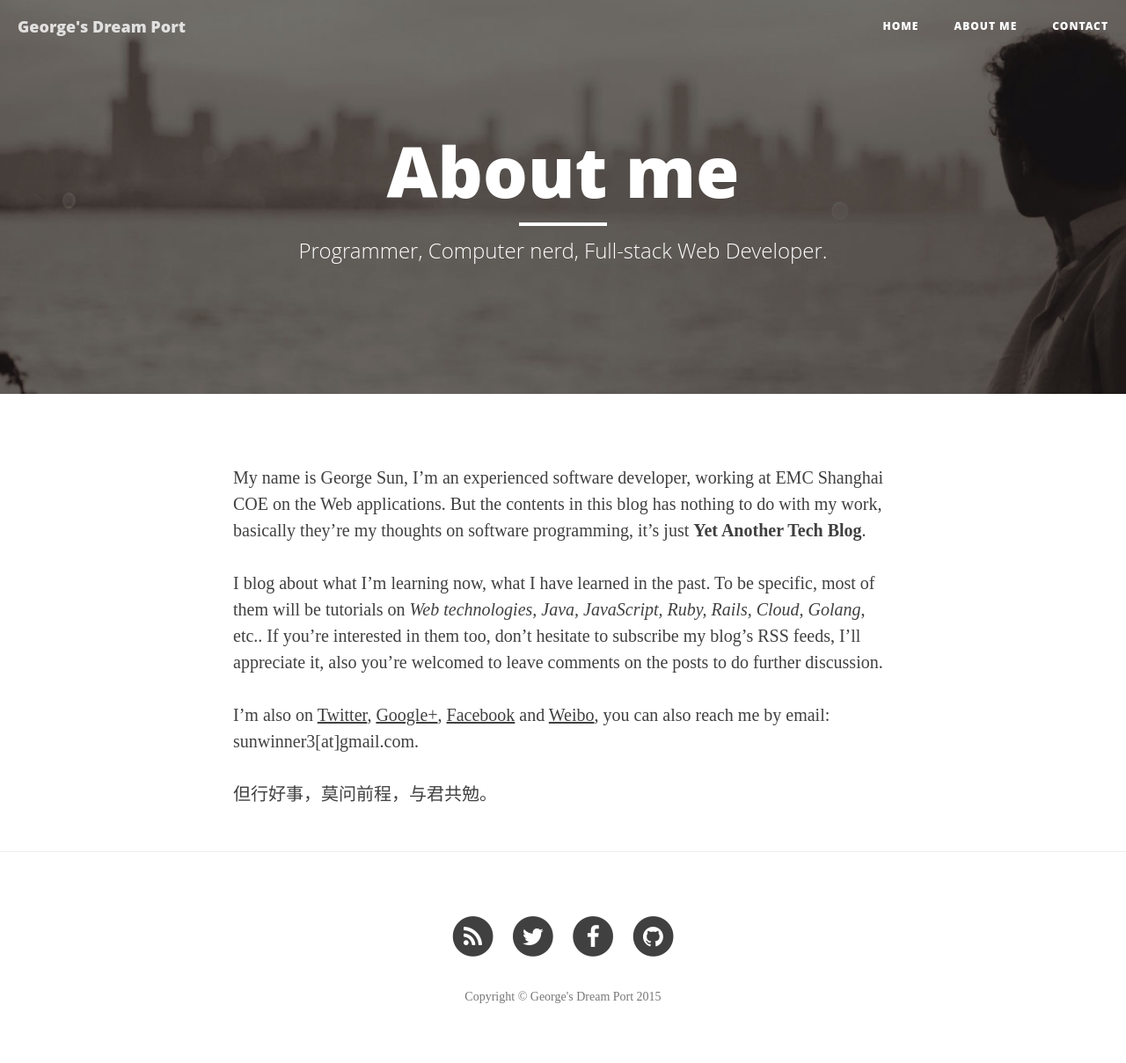
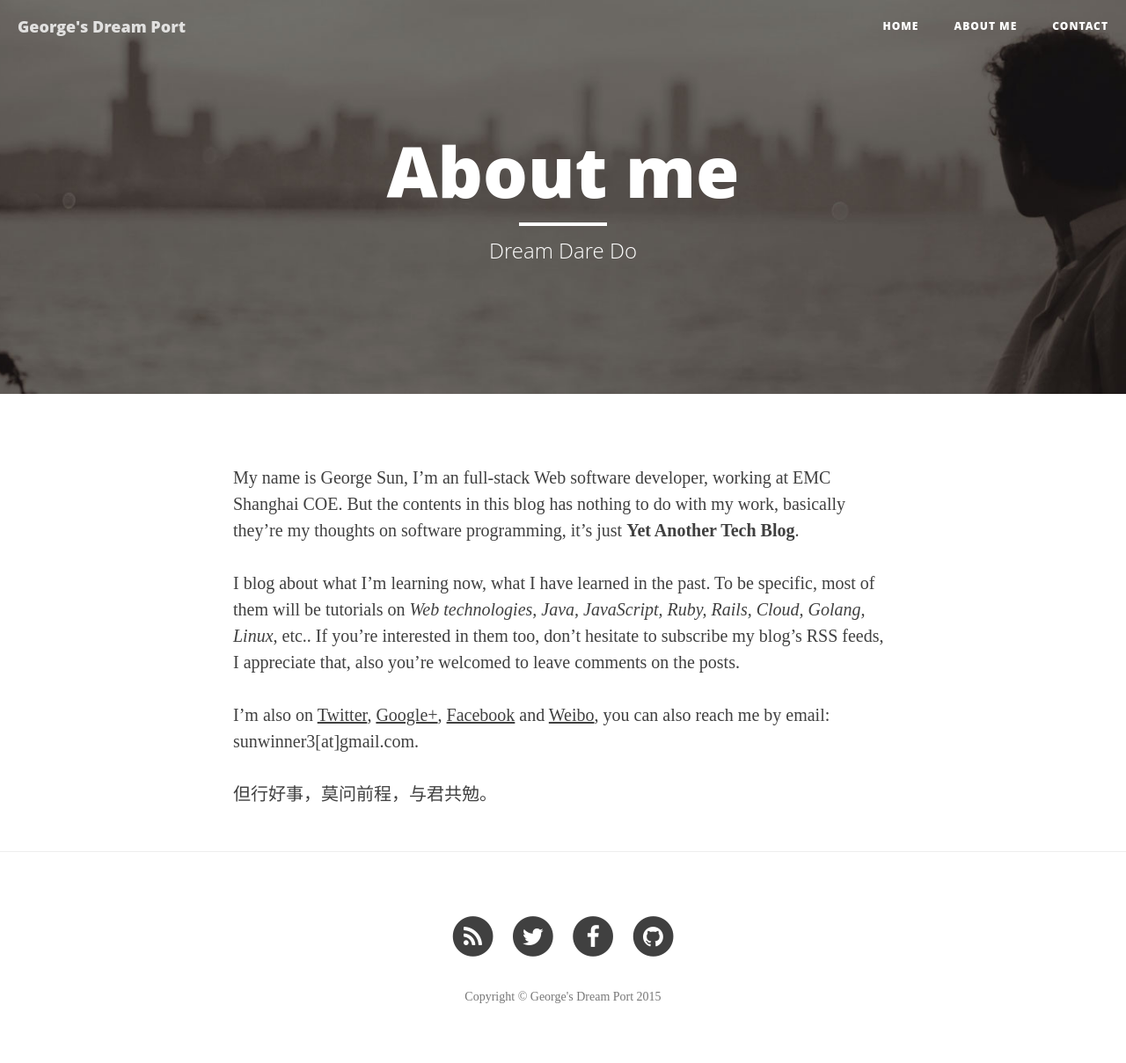
Before and after one commit to puffsun/puffsun.github.io-source, a Jekyll site: the page built from about.markdown, in a window 1280 px wide. Shown: the whole page at 88% size. Built offline with Jekyll 4.4.1, drawn with Linux system fonts in a browser that asks for light colours; nearby versions of some CDN libraries; some web fonts are replaced.

Commit message:
Update about me page.

```diff
--- a/about.markdown
+++ b/about.markdown
@@ -1,13 +1,13 @@
 ---
 layout: page
 title: "About me"
-description: "Programmer, Computer nerd, Full-stack Web Developer."
+description: "Dream Dare Do"
 header-img: "img/about-bg.jpg"
 ---
 
-My name is George Sun, I'm an experienced software developer, working at EMC Shanghai COE on the Web applications. But the contents in this blog has nothing to do with my work, basically they're my thoughts on software programming, it's just **Yet Another Tech Blog**.
+My name is George Sun, I'm an full-stack Web software developer, working at EMC Shanghai COE. But the contents in this blog has nothing to do with my work, basically they're my thoughts on software programming, it's just **Yet Another Tech Blog**.
 
-I blog about what I'm learning now, what I have learned in the past. To be specific, most of them will be tutorials on *Web technologies, Java, JavaScript, Ruby, Rails, Cloud, Golang*, etc.. If you're interested in them too, don't  hesitate to subscribe my blog's RSS feeds, I'll appreciate it, also you're welcomed to leave comments on the posts to do further discussion.
+I blog about what I'm learning now, what I have learned in the past. To be specific, most of them will be tutorials on *Web technologies, Java, JavaScript, Ruby, Rails, Cloud, Golang, Linux*, etc.. If you're interested in them too, don't  hesitate to subscribe my blog's RSS feeds, I appreciate that, also you're welcomed to leave comments on the posts.
 
 I'm also on [Twitter](https://twitter.com/kui_sun), [Google+](https://plus.google.com/u/0/103092209824087504629), [Facebook](https://www.facebook.com/kui.sun.71) and [Weibo](http://weibo.com/1994207995/profile), you can also reach me by email: sunwinner3[at]gmail.com.
 
```
